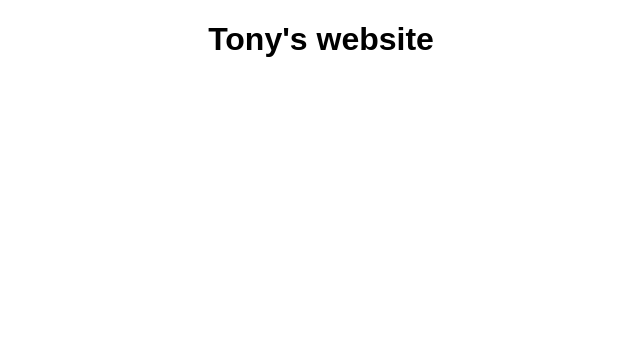
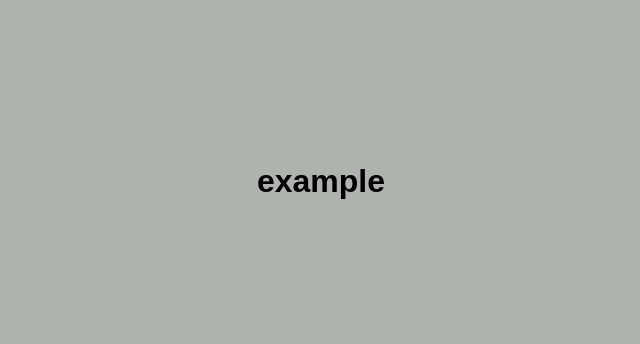
Before and after one commit to tonydsas/vscode4cbook, a plain HTML site: page index.html in a window 1280 px wide. Shown: the whole page, without its empty margins (319-959 px from the left). Drawn offline with Linux system fonts and the light colour scheme.

Commit message:
modified:   index.html

```diff
--- a/index.html
+++ b/index.html
@@ -5,10 +5,11 @@
     <meta name="viewport" content="width=device-width, initial-scale=1.0">
     <title>vscode4book</title>
     <style>
-    body {font-family: sans-serif;}
+    body {font-family: sans-serif; background-color: #afb3b0;}
+    h1 {height: 10em; line-height: 10em;}
     </style>
 </head>
 <body>
-    <h1 align=center>Tony's website</h1>
+    <h1 align=center>example</h1>
 </body>
 </html>
```
